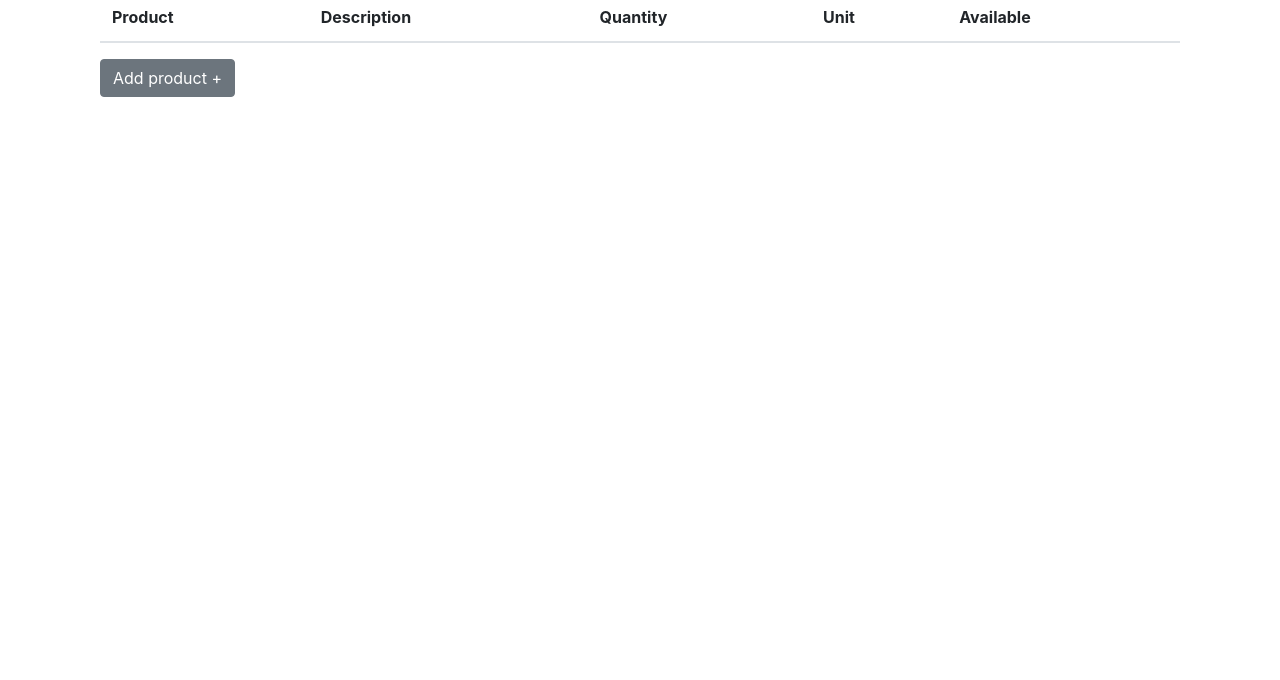
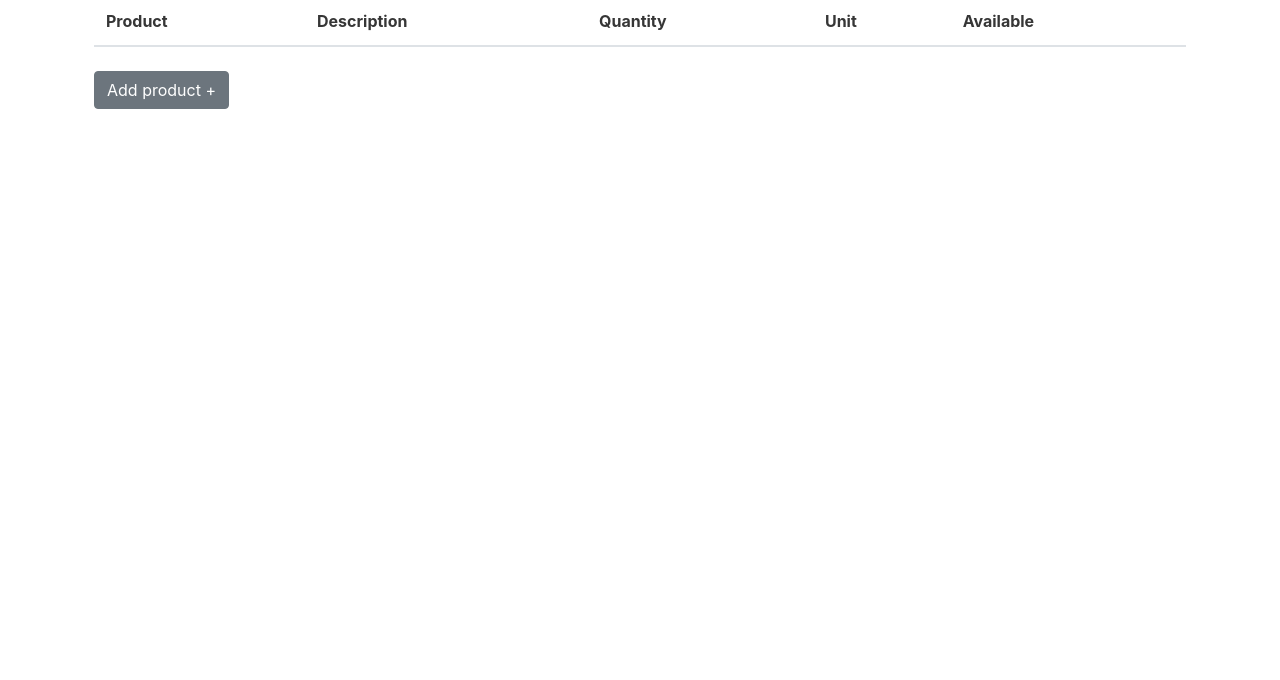
Before and after one commit to KamranDjourshari24/490DataTool, a website with bundled scripts: page client/inventory/index.html in a window 1280 px wide. Shown: the part 120-800 px from the top of the page. Built offline with nearby package versions, Linux system fonts and the light colour scheme; no server answers.

Commit message:
Add bulma stylesheet and change title.

```diff
--- a/client/inventory/index.html
+++ b/client/inventory/index.html
@@ -4,11 +4,11 @@
     <!-- Required meta tags -->
     <meta charset="utf-8">
     <meta name="viewport" content="width=device-width, initial-scale=1, shrink-to-fit=no">
-
+    <link rel="stylesheet" href="https://cdn.jsdelivr.net/npm/bulma@0.9.3/css/bulma.min.css">
     <!-- Bootstrap core CSS -->
     <link rel="stylesheet" href="https://cdn.jsdelivr.net/npm/bootstrap@4.3.1/dist/css/bootstrap.min.css" integrity="sha384-ggOyR0iXCbMQv3Xipma34MD+dH/1fQ784/j6cY/iJTQUOhcWr7x9JvoRxT2MZw1T" crossorigin="anonymous">
     <link rel="stylesheet" href="inventory-styles.css">
-    <title>Inventory Page</title>
+    <title>Product Inventory Tool</title>
   </head>
   <body>
     <nav class="navbar navbar-expand-lg navbar-dark bg-dark">
```
